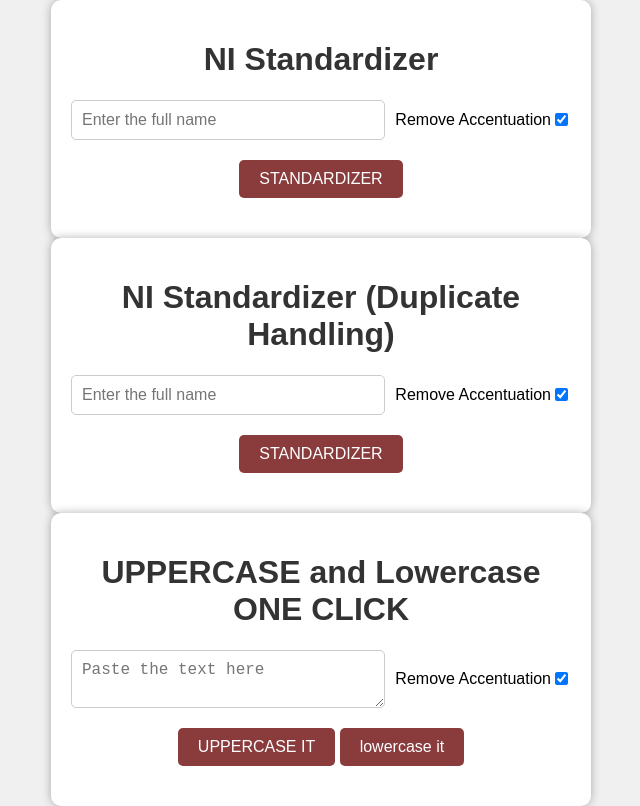
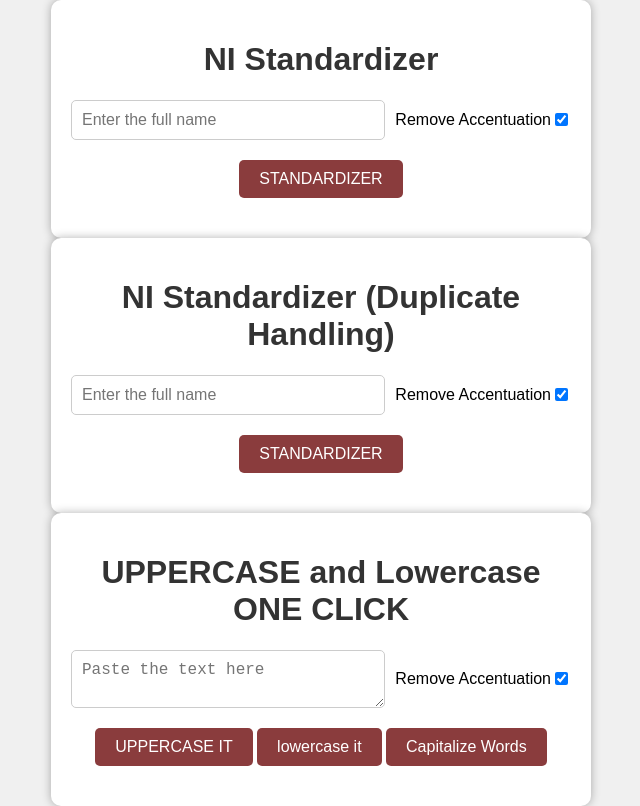
Before and after one commit to eduardwdv/immigration, a plain HTML site: page index.html in a window 1280 px wide. Shown: the whole page, without its empty margins (319-959 px from the left). Drawn offline with Linux system fonts and the light colour scheme.

Commit message:
Update index.html

```diff
--- a/index.html
+++ b/index.html
@@ -1,3 +1,4 @@
+<!DOCTYPE html>
 <html>
 <head>
     <title>NI Standardizer</title>
@@ -100,6 +101,7 @@
         </div>
         <button onclick="transformToUppercase()">UPPERCASE IT</button>
         <button onclick="transformToLowercase()">lowercase it</button>
+        <button onclick="capitalizeWords()">Capitalize Words</button> <!-- New button for capitalizing words -->
         <div class="resultado" id="result-transform"></div>
     </div>
 
@@ -222,6 +224,35 @@
                 resultDiv.textContent = "Enter a full name with at least 4 names or exactly 3 names.";
             }
         }
+
+        // Capitalizing words
+        function capitalizeWords() {
+            const textToTransformInput = document.getElementById("textToTransform");
+            const removeAccentsCheckbox = document.getElementById("removerAcentosTransform");
+            const resultDiv = document.getElementById("result-transform");
+
+            // Gets the text value
+            let text = textToTransformInput.value;
+
+            // Removes accents if the option is checked
+            if (removeAccentsCheckbox.checked) {
+                text = removeAccents(text);
+            }
+
+            // Splits the text into words
+            const words = text.split(" ");
+
+            // Capitalize the first letter of each word
+            const capitalizedWords = words.map(word => {
+                return word.charAt(0).toUpperCase() + word.slice(1).toLowerCase();
+            });
+
+            // Join the words back together into a single string
+            const resultText = capitalizedWords.join(" ");
+
+            // Displays the result
+            resultDiv.textContent = resultText;
+        }
     </script>
 </body>
 </html>
```
